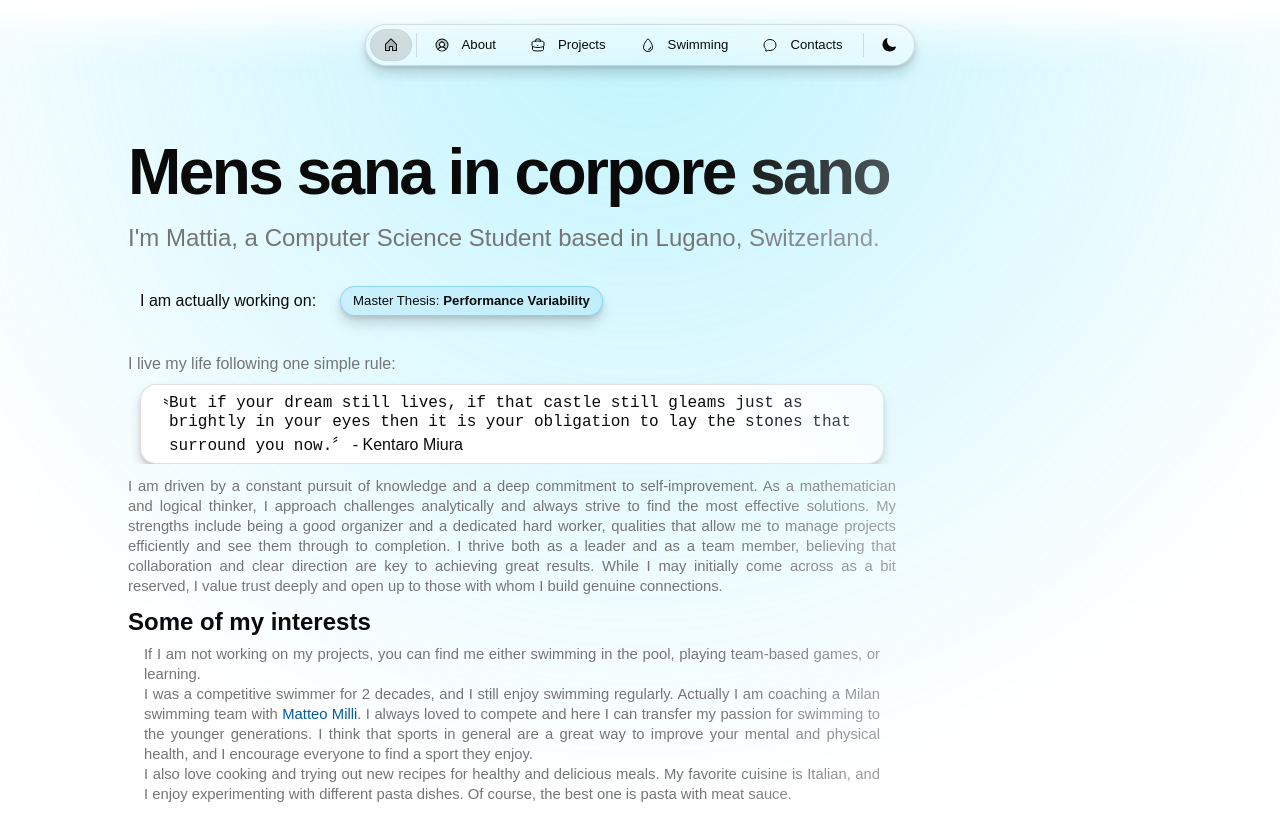
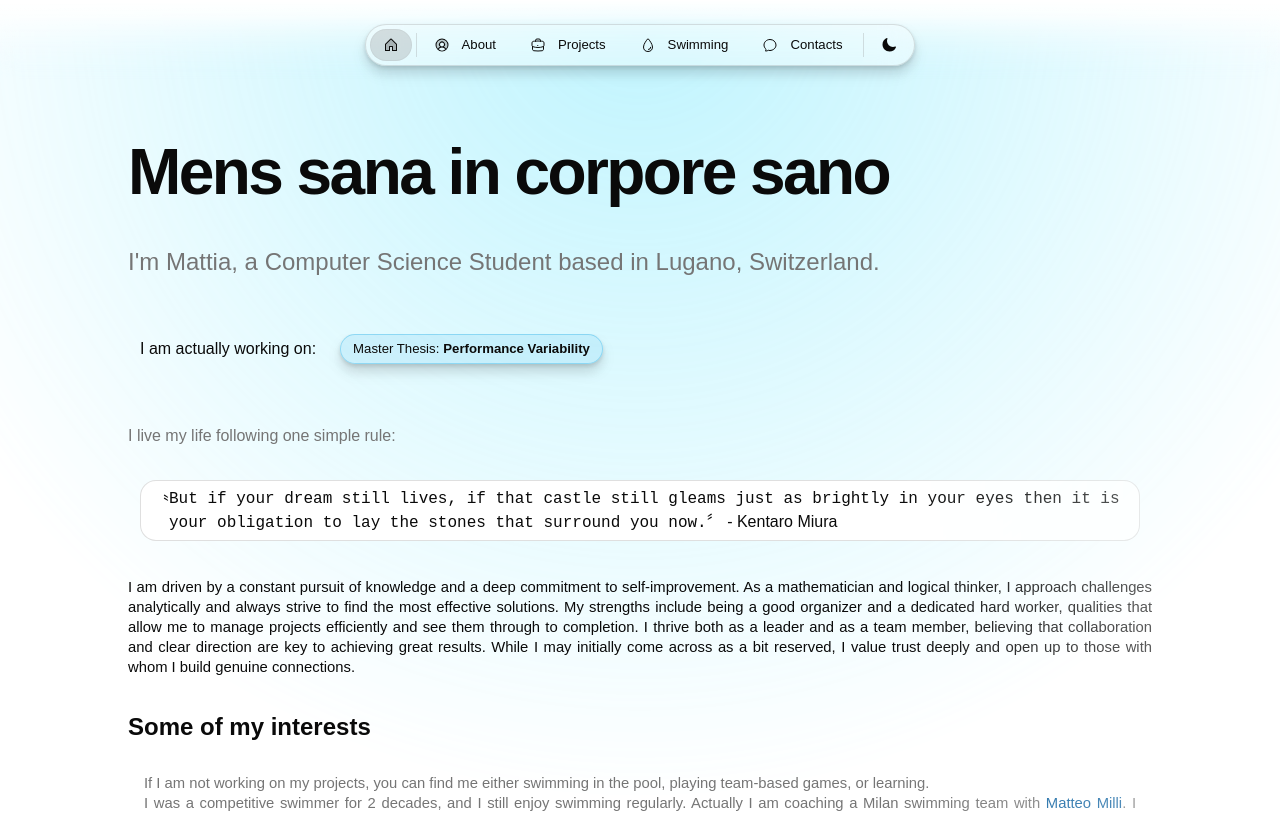
Before and after one commit to MattiaBiancini/mattiabiancini, a Next.js app: page / in a window 1280 px wide. Shown: the top 813 px of the page. Built offline with nearby package versions, Linux system fonts and the light colour scheme; a web font is replaced by a local one.

Commit message:
Visual Fix

```diff
--- a/src/app/page.tsx
+++ b/src/app/page.tsx
@@ -32,7 +32,6 @@ export default function Home() {
         }}
       />
       <Column fillWidth paddingY="24" gap="m">
-        <Column maxWidth="s">
         <RevealFx translateY="4" fillWidth horizontal="start" paddingBottom="16">
           <Heading wrap="balance" variant="display-strong-l">
             {home.headline}
@@ -59,12 +58,11 @@ export default function Home() {
             I live my life following one simple rule:
           </Text>
         </RevealFx>
-          <RevealFx fillWidth paddingTop="8" delay={0.3} horizontal="start" paddingLeft="12" paddingRight="12">
+        <RevealFx fillWidth paddingTop="8" delay={0.3} horizontal="start" paddingLeft="12" paddingRight="12" paddingBottom="12">
           <Flex
             background="brand-weak"
             border="neutral-alpha-medium"
             radius="m-4"
-              shadow="l"
             paddingX="12"
             paddingY="8"
             horizontal="center"
@@ -83,8 +81,8 @@ export default function Home() {
             </Row>
           </Flex>
         </RevealFx>
-          <RevealFx fillWidth paddingTop="12" delay={0.2} horizontal="start">
-            <Text onBackground="neutral-weak" variant="label-default-m" align="justify">
+        <RevealFx fillWidth delay={0.2} horizontal="start">
+          <Text variant="label-default-m" align="justify">
             I am driven by a constant pursuit of knowledge and a deep commitment to self-improvement.
             As a mathematician and logical thinker, I approach challenges analytically
             and always strive to find the most effective solutions. My strengths include
@@ -118,6 +116,5 @@ export default function Home() {
         </RevealFx>
       </Column>
     </Column>
-    </Column>
   );
 }
```
Lines whose indentation alone changed are shown as unchanged.
